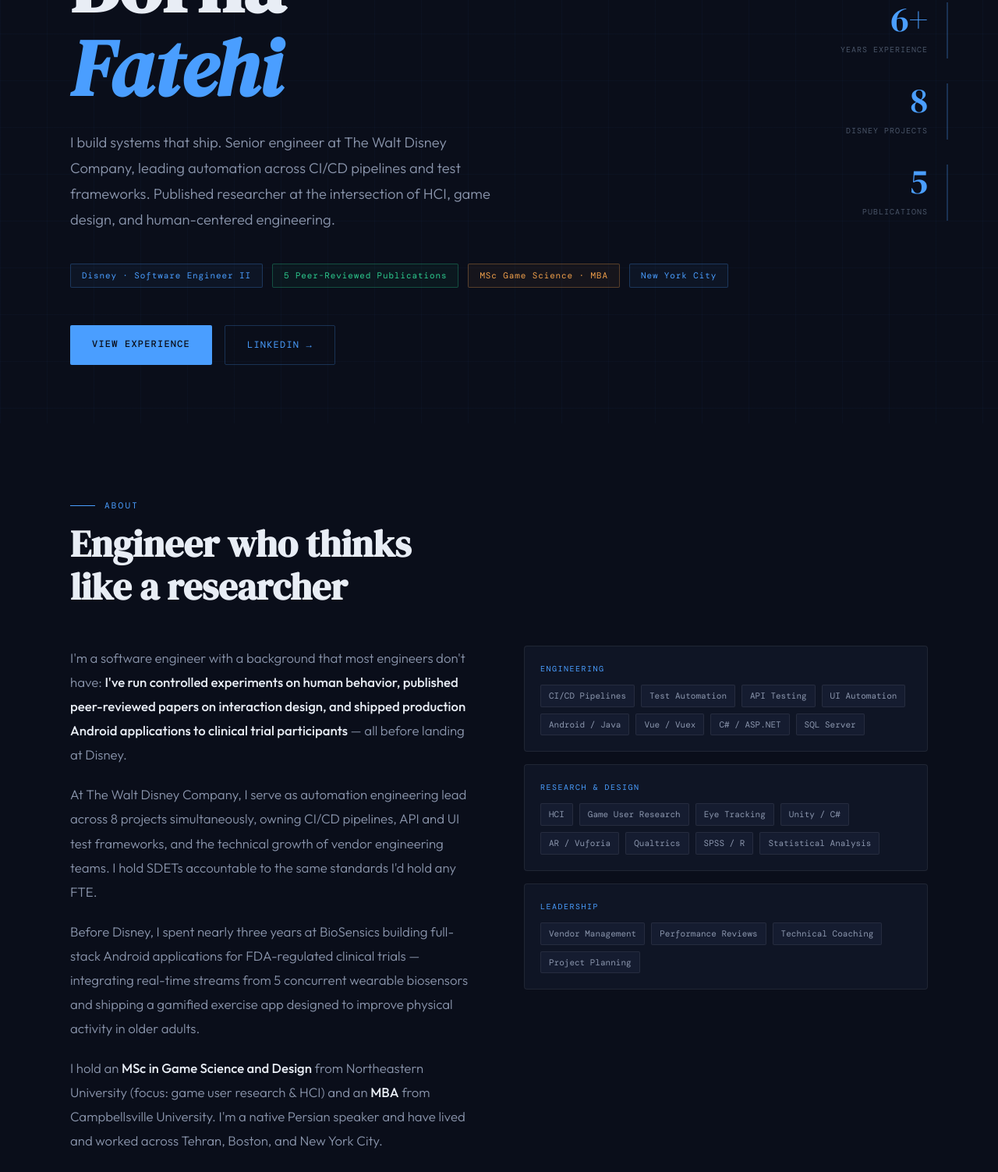
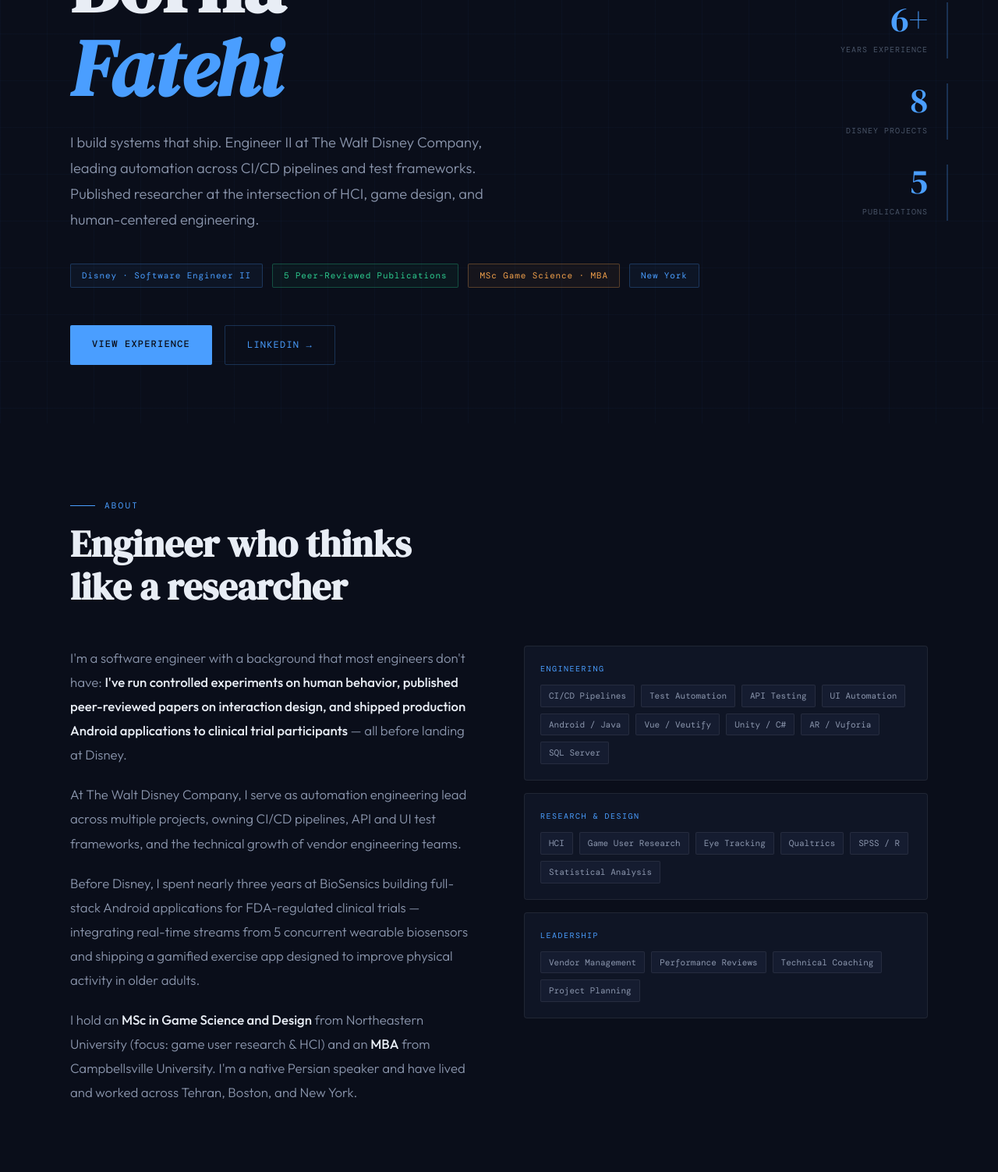
Before and after one commit to Borna-f/borna-f.github.io, a plain HTML site: page index.html in a window 1280 px wide. Shown: the part 257-1760 px from the top of the page at 78% size. Drawn offline with nearby package versions, Linux system fonts and the light colour scheme; a web font is replaced by a local one.

Commit message:
Modify Text

```diff
--- a/index.html
+++ b/index.html
@@ -704,12 +704,12 @@
   <div class="hero-inner">
     <p class="hero-eyebrow">// Software Engineer &amp; Researcher</p>
     <h1 class="hero-name">Borna<br><em>Fatehi</em></h1>
-    <p class="hero-desc">I build systems that ship. Senior engineer at The Walt Disney Company, leading automation across CI/CD pipelines and test frameworks. Published researcher at the intersection of HCI, game design, and human-centered engineering.</p>
+    <p class="hero-desc">I build systems that ship. Engineer II at The Walt Disney Company, leading automation across CI/CD pipelines and test frameworks. Published researcher at the intersection of HCI, game design, and human-centered engineering.</p>
     <div class="hero-tags">
       <span class="tag">Disney · Software Engineer II</span>
       <span class="tag green">5 Peer-Reviewed Publications</span>
       <span class="tag amber">MSc Game Science · MBA</span>
-      <span class="tag">New York City</span>
+      <span class="tag">New York</span>
     </div>
     <div class="hero-cta">
       <a href="#experience" class="btn btn-primary">View Experience</a>
@@ -740,9 +740,9 @@
     <div class="about-grid">
       <div class="about-text reveal">
         <p>I'm a software engineer with a background that most engineers don't have: <strong>I've run controlled experiments on human behavior, published peer-reviewed papers on interaction design, and shipped production Android applications to clinical trial participants</strong> — all before landing at Disney.</p>
-        <p>At The Walt Disney Company, I serve as automation engineering lead across 8 projects simultaneously, owning CI/CD pipelines, API and UI test frameworks, and the technical growth of vendor engineering teams. I hold SDETs accountable to the same standards I'd hold any FTE.</p>
+        <p>At The Walt Disney Company, I serve as automation engineering lead across multiple projects, owning CI/CD pipelines, API and UI test frameworks, and the technical growth of vendor engineering teams. </p>
         <p>Before Disney, I spent nearly three years at BioSensics building full-stack Android applications for FDA-regulated clinical trials — integrating real-time streams from 5 concurrent wearable biosensors and shipping a gamified exercise app designed to improve physical activity in older adults.</p>
-        <p>I hold an <strong>MSc in Game Science and Design</strong> from Northeastern University (focus: game user research &amp; HCI) and an <strong>MBA</strong> from Campbellsville University. I'm a native Persian speaker and have lived and worked across Tehran, Boston, and New York City.</p>
+        <p>I hold an <strong>MSc in Game Science and Design</strong> from Northeastern University (focus: game user research &amp; HCI) and an <strong>MBA</strong> from Campbellsville University. I'm a native Persian speaker and have lived and worked across Tehran, Boston, and New York.</p>
       </div>
       <div class="about-right reveal">
         <div class="skill-group">
@@ -753,8 +753,9 @@
             <span class="skill-pill">API Testing</span>
             <span class="skill-pill">UI Automation</span>
             <span class="skill-pill">Android / Java</span>
-            <span class="skill-pill">Vue / Vuex</span>
-            <span class="skill-pill">C# / ASP.NET</span>
+            <span class="skill-pill">Vue / Veutify</span>
+            <span class="skill-pill">Unity / C#</span>
+            <span class="skill-pill">AR / Vuforia</span>
             <span class="skill-pill">SQL Server</span>
           </div>
         </div>
@@ -764,8 +765,6 @@
             <span class="skill-pill">HCI</span>
             <span class="skill-pill">Game User Research</span>
             <span class="skill-pill">Eye Tracking</span>
-            <span class="skill-pill">Unity / C#</span>
-            <span class="skill-pill">AR / Vuforia</span>
             <span class="skill-pill">Qualtrics</span>
             <span class="skill-pill">SPSS / R</span>
             <span class="skill-pill">Statistical Analysis</span>
@@ -834,7 +833,7 @@
           <p class="exp-role">Research Assistant — Game Design, HCI &amp; Data Science</p>
           <ul class="exp-bullets">
             <li>Built an <strong>augmented reality crowdsourcing game</strong> (Unity / C# / Vuforia) used to collect labeled image data at scale — combining game mechanics with research data collection.</li>
-            <li>Designed and ran controlled experiments across 4 climate-change games; <strong>co-authored 3 papers</strong> on computational thinking and game design patterns in middle school education.</li>
+            <li>Designed and ran controlled experiments across climate-change games; <strong>co-authored 3 papers</strong> on computational thinking and game design patterns in middle school education.</li>
             <li>Conducted statistical analysis for two <strong>clinical health studies</strong> using SPSS, R, and SQL Server — including pre/post drug effect analysis and patient medication belief modeling.</li>
             <li>Developed a web-based demographic survey platform (ASP.NET / C# / SQL Server); ran <strong>ML analyses</strong> (linear regression, GEE, ANOVA) across collected responses.</li>
           </ul>
@@ -990,7 +989,7 @@
 </section>
 
 <footer>
-  <p>© 2025 Borna Fatehi &nbsp;·&nbsp; Software Engineer &amp; Researcher &nbsp;·&nbsp; New York City</p>
+  <p>© 2026 Borna Fatehi &nbsp;·&nbsp; Software Engineer &amp; Researcher &nbsp;·&nbsp; New York</p>
 </footer>
 
 <script>
```
